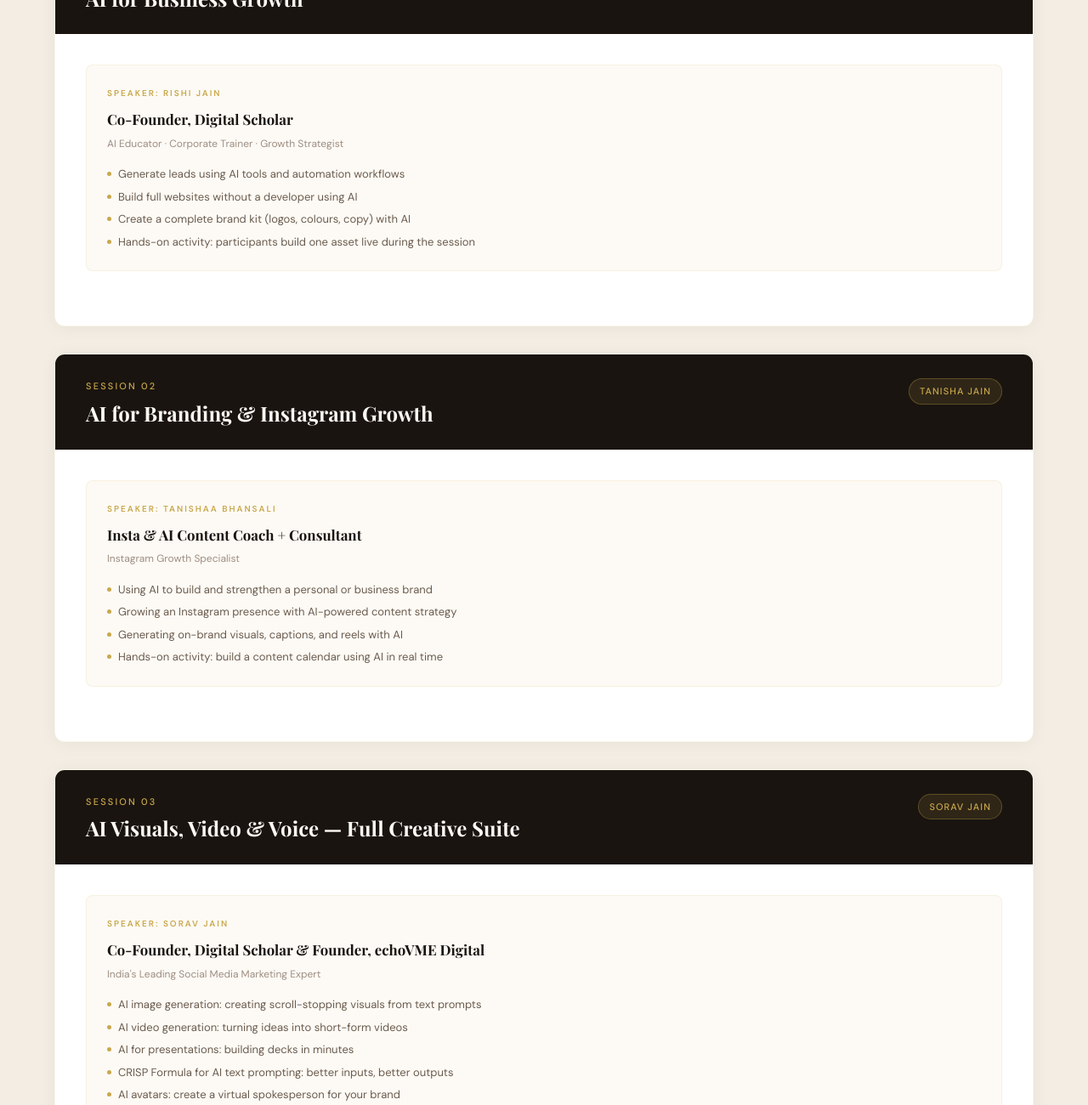
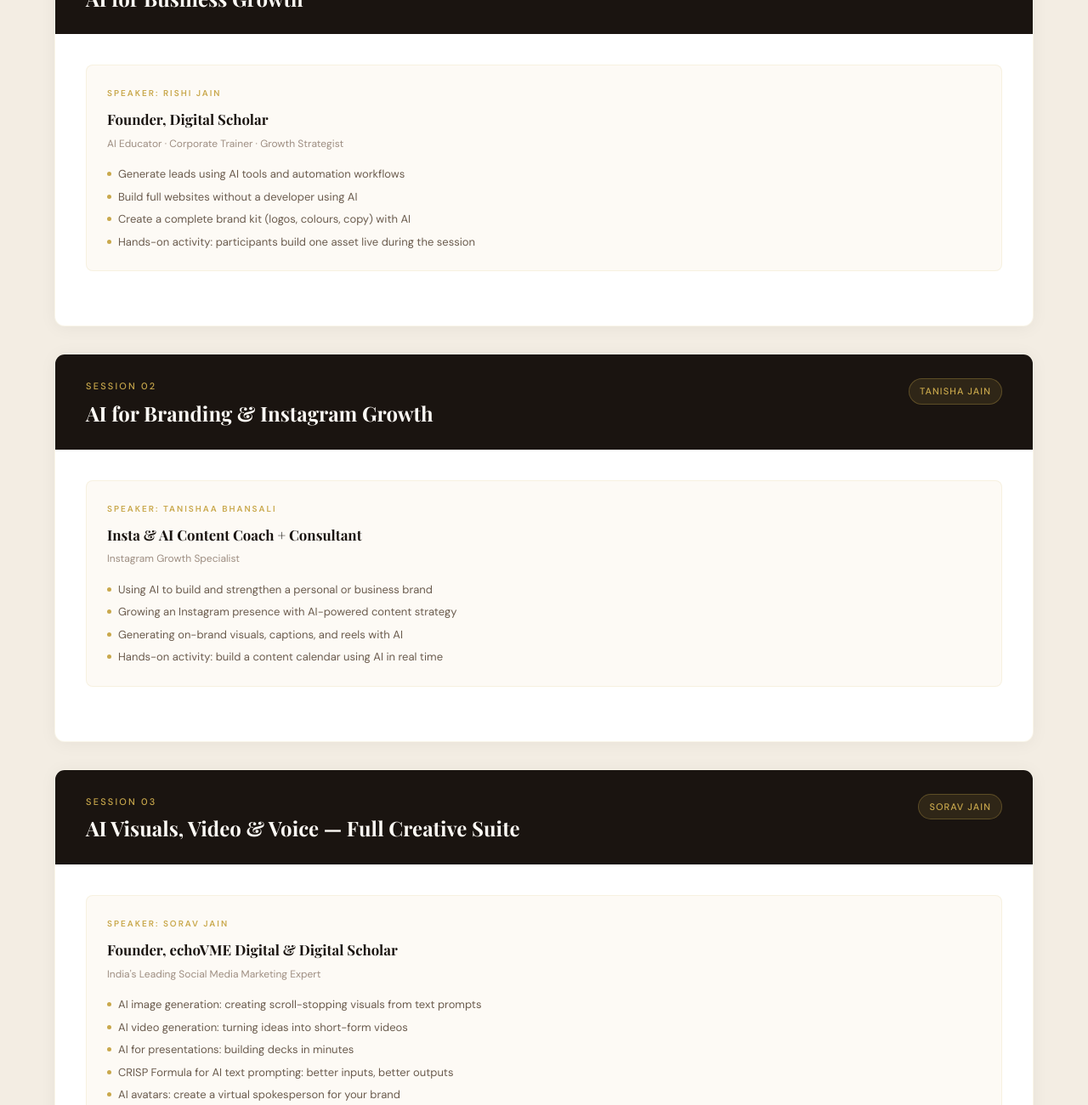
Before and after one commit to dev-ds-14/JITO, a plain HTML site: page index.html in a window 1280 px wide. Shown: the part 1800-3100 px from the top of the page at 85% size. Drawn offline with nearby package versions, Linux system fonts and the light colour scheme; a web font is replaced by a local one.

Commit message:
Update index.html

```diff
--- a/index.html
+++ b/index.html
@@ -728,7 +728,7 @@
       <div class="sessions-grid" style="grid-template-columns: 1fr;">
         <div class="session-card">
           <div class="session-number">Speaker: Rishi Jain</div>
-          <div class="session-speaker">Co-Founder, Digital Scholar</div>
+          <div class="session-speaker">Founder, Digital Scholar</div>
           <div class="session-role">AI Educator · Corporate Trainer · Growth Strategist</div>
           <ul class="session-dot-list">
             <li>Generate leads using AI tools and automation workflows</li>
@@ -778,7 +778,7 @@
       <div class="sessions-grid" style="grid-template-columns: 1fr;">
         <div class="session-card">
           <div class="session-number">Speaker: Sorav Jain</div>
-          <div class="session-speaker">Co-Founder, Digital Scholar &amp; Founder, echoVME Digital</div>
+          <div class="session-speaker">Founder, echoVME Digital & Digital Scholar </div>
           <div class="session-role">India's Leading Social Media Marketing Expert</div>
           <ul class="session-dot-list">
             <li>AI image generation: creating scroll-stopping visuals from text prompts</li>
@@ -1004,7 +1004,7 @@
     <div class="speaker-card">
       <div class="speaker-initials">RJ</div>
       <div class="speaker-name">Rishi Jain</div>
-      <div class="speaker-role">Co-Founder, Digital Scholar</div>
+      <div class="speaker-role">Founder, Digital Scholar</div>
       <div class="speaker-bio">
         AI educator and corporate trainer who has worked with Deloitte, Lakme, IDP Education, UTI Mutual Fund, and 50+ organisations. Known for turning complex AI tools into immediately actionable workflows. Zero fluff, maximum hands-on output.
       </div>
@@ -1020,9 +1020,9 @@
     <div class="speaker-card">
       <div class="speaker-initials">SJ</div>
       <div class="speaker-name">Sorav Jain</div>
-      <div class="speaker-role">Co-Founder, Digital Scholar &amp; Founder, echoVME Digital</div>
+      <div class="speaker-role">Founder, echoVME Digital & Digital Scholar </div>
       <div class="speaker-bio">
-        One of India's most recognised social media marketing voices and Co-Founder of Digital Scholar. Sorav is also the Founder of echoVME Digital and has trained over 1 lakh marketers. His session covers the full creative AI stack, from image and video generation to voice clones and AI avatars.
+        One of India's most recognised social media marketing voices and Founder of Digital Scholar. Sorav is also the Founder of echoVME Digital and has trained over 1 lakh marketers. His session covers the full creative AI stack, from image and video generation to voice clones and AI avatars.
       </div>
     </div>
   </div>
```
